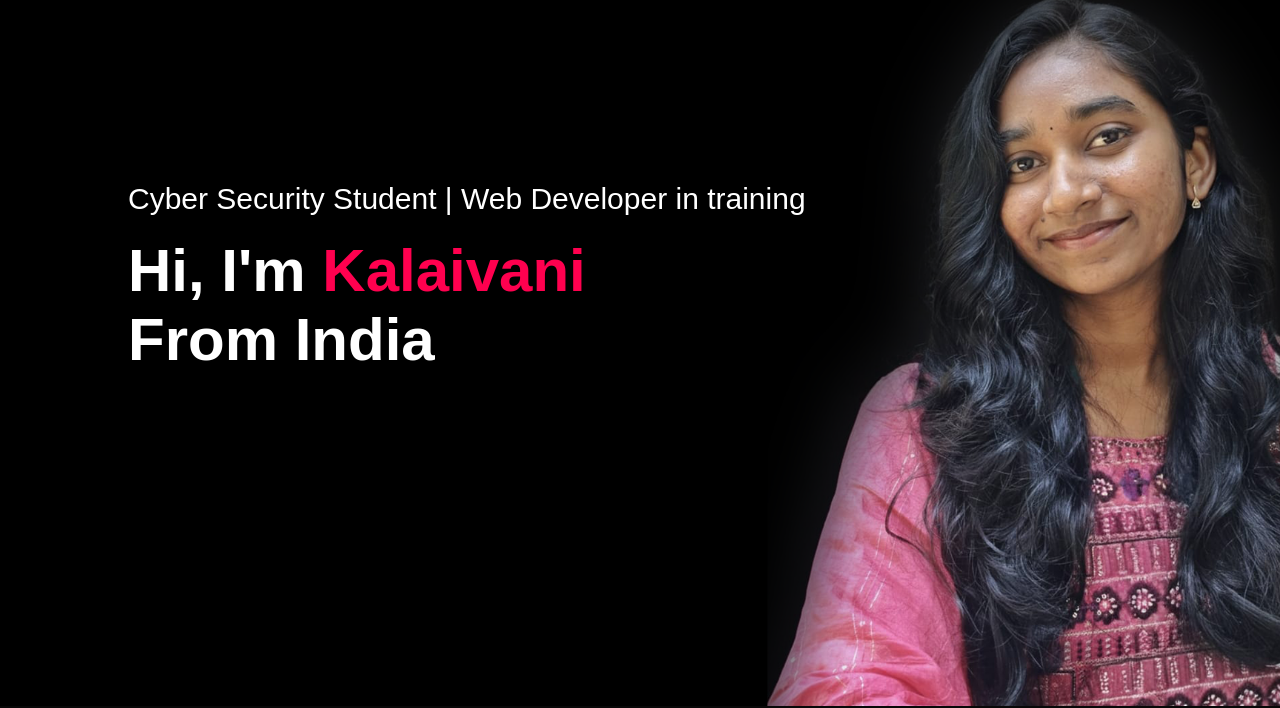
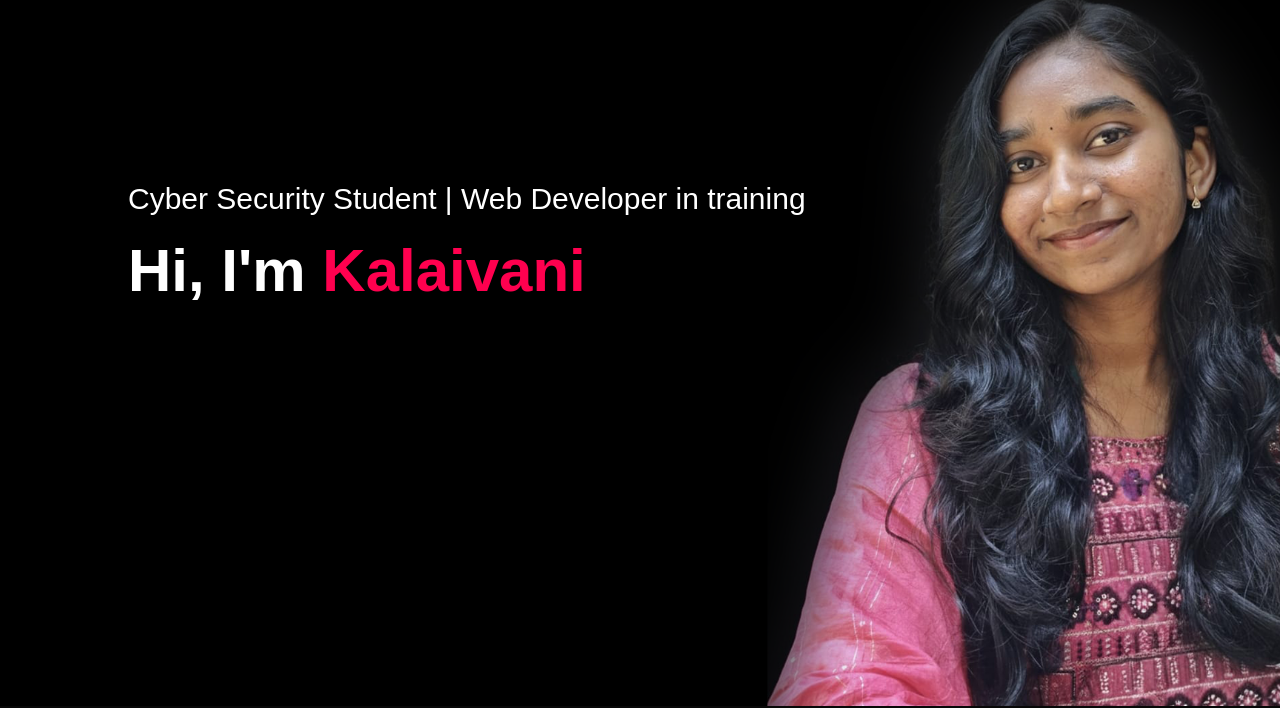
Before and after one commit to kalaigopi/portfolio, a plain HTML site: page index.html in a window 1280 px wide. Shown: the part 94-802 px from the top of the page. Drawn offline with Linux system fonts and the light colour scheme.

Commit message:
index.html

```diff
--- a/index.html
+++ b/index.html
@@ -26,7 +26,7 @@
         </nav>
         <div class="header-text">
             <p>Cyber Security Student | Web Developer in training</p>
-            <h1>Hi, I'm <span>Kalaivani</span><br>From India</h1>
+            <h1>Hi, I'm <span>Kalaivani</span>
         </div>
     </div>
 </div>
```
